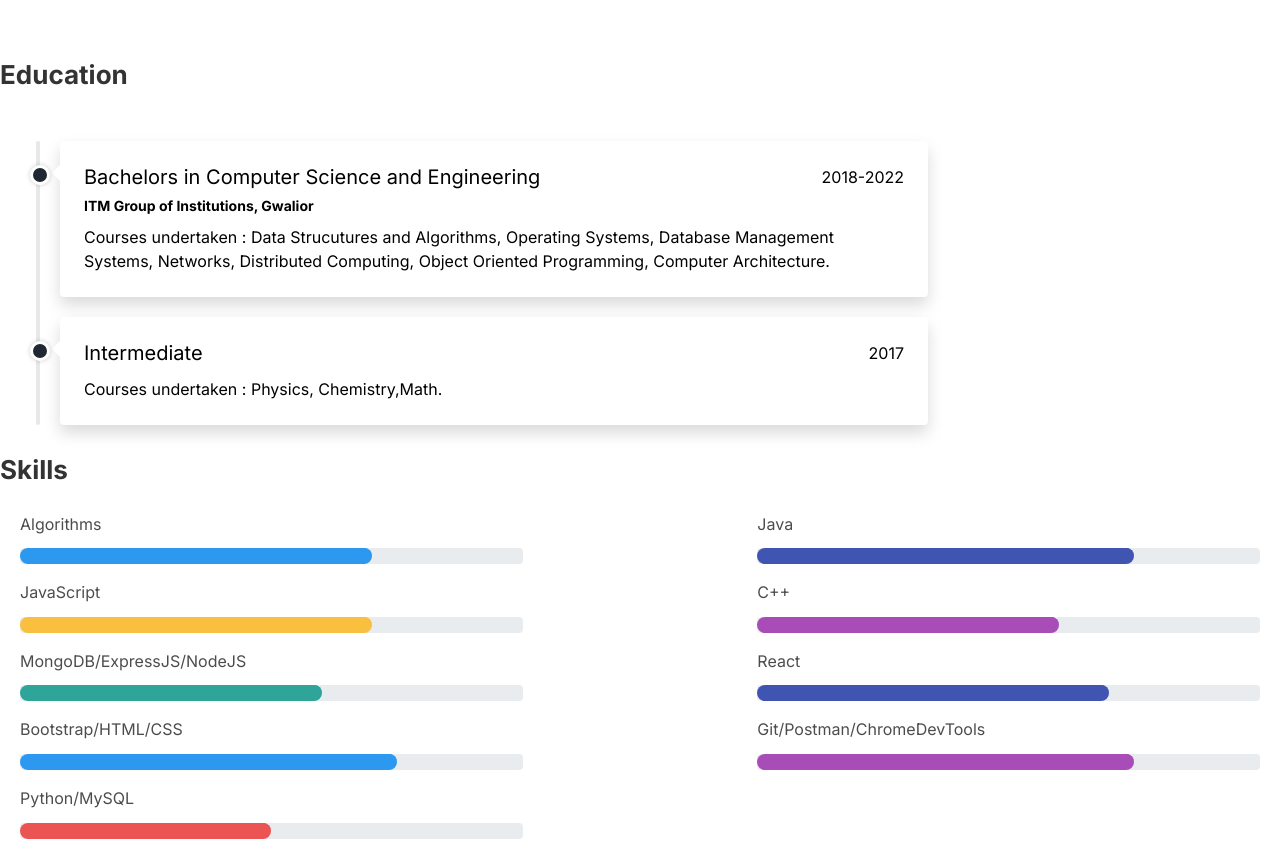
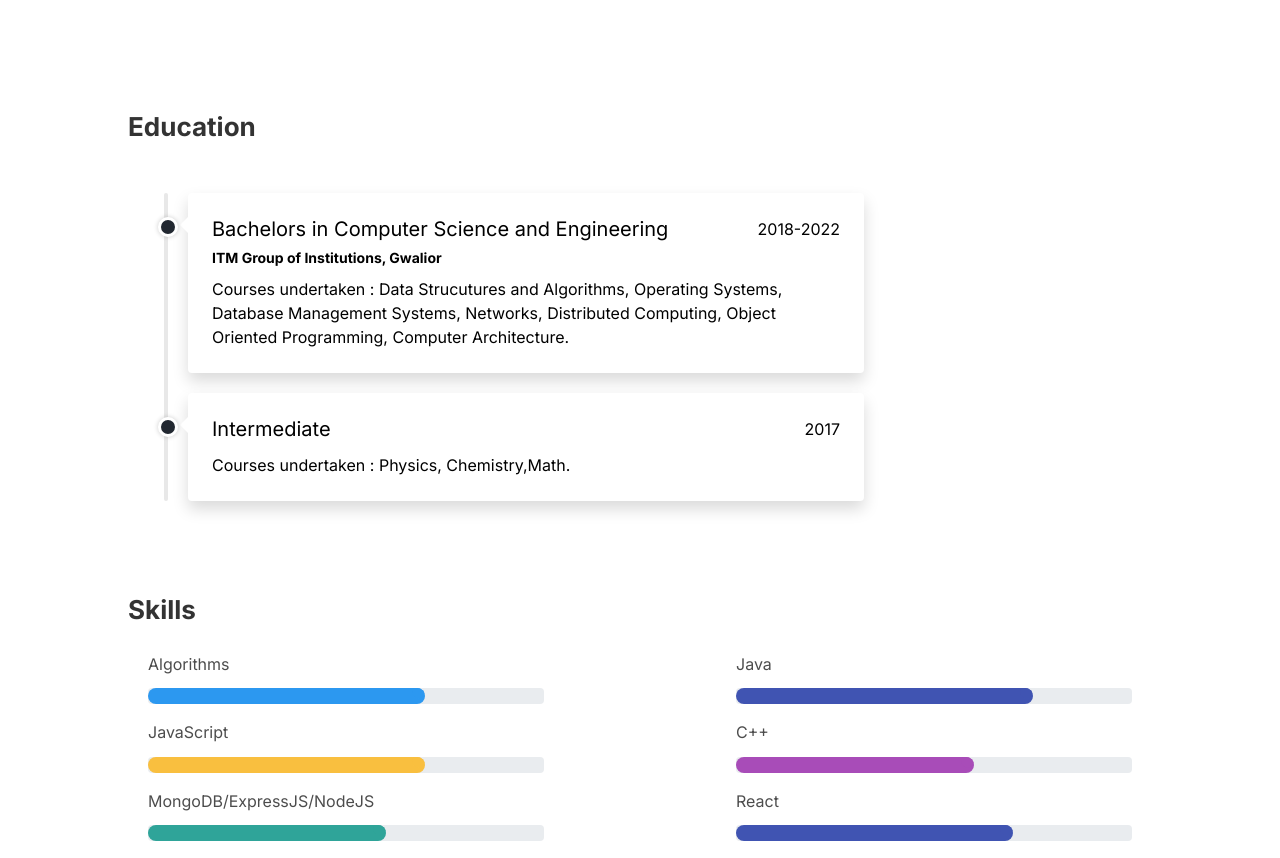
Before and after one commit to rahulyadav150/Portfolio, a Gatsby site: page / in a window 1280 px wide. Shown: the part 579-1437 px from the top of the page. Built offline with nearby package versions, Linux system fonts and the light colour scheme; Gatsby itself is replaced by a stand-in of ours.

Commit message:
bootstrap issue resolved

```diff
--- a/src/components/landing/Education/index.js
+++ b/src/components/landing/Education/index.js
@@ -6,7 +6,7 @@ export const Education = () => {
     const { theme } = useContext(ThemeContext);
 
     return <>
-        <div className='Container-imGdsn imvpyW styles__Wrapper-fvRwnH bnwvE' id='education'>
+        <div className='education_container' id='education'>
             <h2>Education</h2>
             <div className="row" style={{ margin: '0', padding: '.5rem' }}>
                 <div className="col-md-9 column">
--- a/src/components/landing/Education/styles.css
+++ b/src/components/landing/Education/styles.css
@@ -1,4 +1,20 @@
 
+.education_container{
+    max-width: 1280px;
+    margin: 0 auto;
+    margin-top: 20px;
+    padding:2rem 0;
+    width: 90%;
+}
+
+    @media (min-width: 601px) {
+        .education_container{ width: 90%;}
+
+    }
+
+    @media (min-width: 993px) {
+        .education_container{ width: 80%;}
+    }
 .column{
    padding-left : 0;
    margin:0;
--- a/src/components/landing/Skills/index.jsx
+++ b/src/components/landing/Skills/index.jsx
@@ -1,5 +1,6 @@
 import React, { useContext } from "react";
 import { ThemeContext } from "providers/ThemeProvider";
+import { Container, Card } from "components/common";
 import './styles.css'
 
 export const Skills = () => {
@@ -7,7 +8,7 @@ export const Skills = () => {
 
     return <>
 
-        <div className='skills Container-imGdsn imvpyW styles__Wrapper-fvRwnH bnwvE' id = 'skills'>
+        <div className='skills_container' id = 'skills'>
 
             <h2>Skills</h2>
             <div className=' row justify-content-between ' style = {{margin:'0',padding:'.5rem'}}>
--- a/src/components/landing/Skills/styles.css
+++ b/src/components/landing/Skills/styles.css
@@ -1,7 +1,20 @@
 
 .skills_container{
- padding : 0 .5rem;
+    max-width: 1280px;
+    margin: 0 auto;
+    padding:2rem 0;
+    width: 90%;
 }
+
+    @media (min-width: 601px) {
+        .skills_container{ width: 90%;}
+
+    }
+
+    @media (min-width: 993px) {
+        .skills_container{ width: 80%;}
+    }
+
  .progress-wrap h3{
     font-weight: 500;
     color : rgba(0, 0, 0, 0.7);
```
